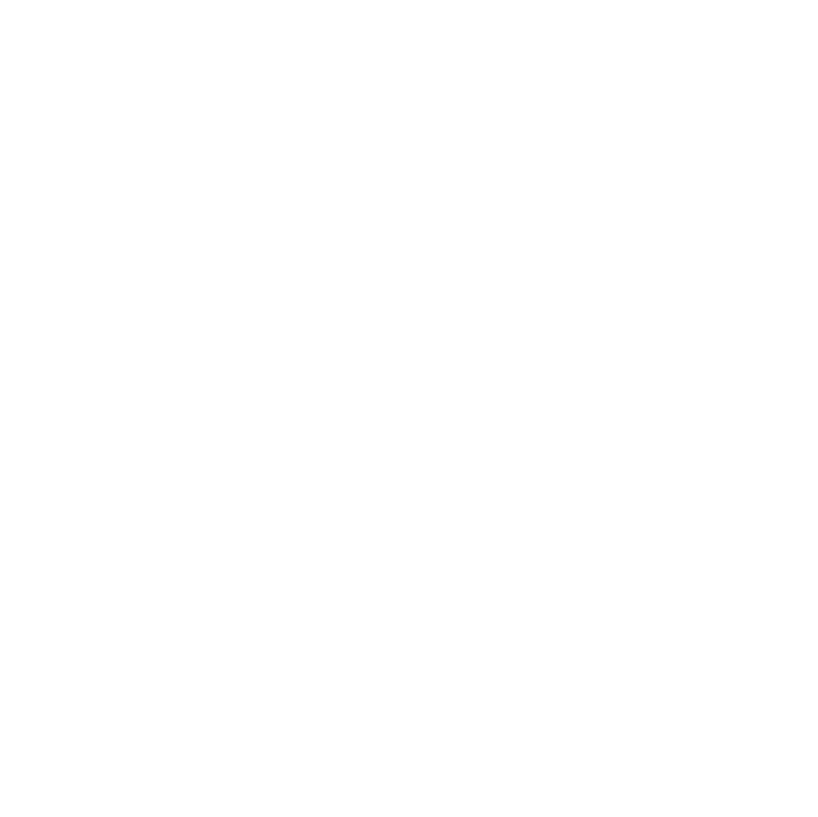
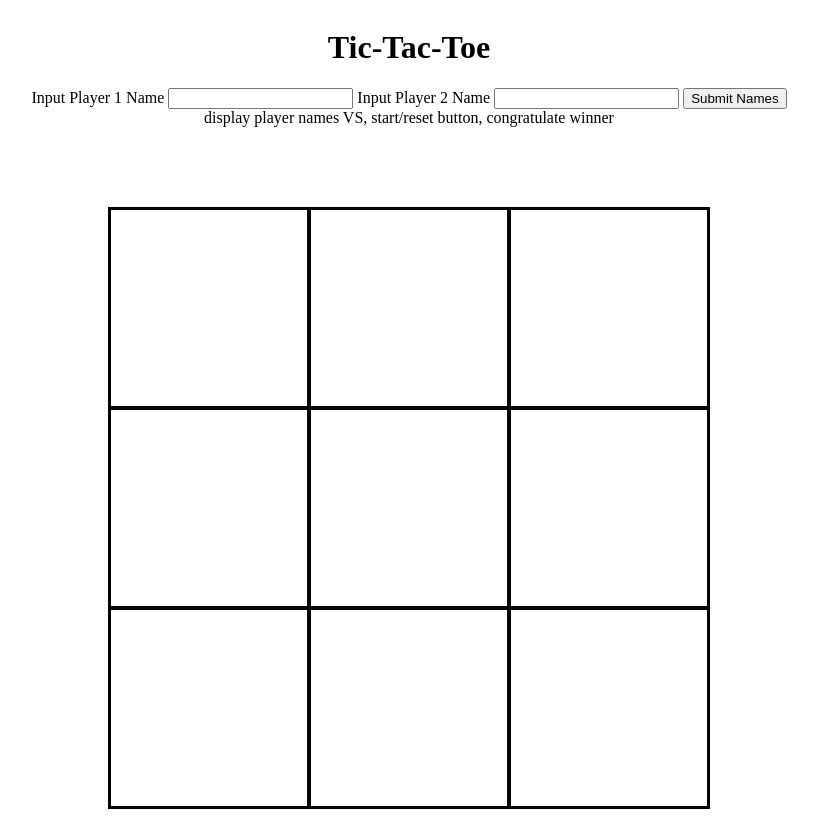
Before and after one commit to EnFuegoV3/tic-tac-toe, a plain HTML site: page index.html in a window 1280 px wide. Shown: the whole page, without its empty margins (231-1049 px from the left). Drawn offline with Linux system fonts and the light colour scheme.

Commit message:
more html and css set up before JS

```diff
--- a/index.html
+++ b/index.html
@@ -9,6 +9,29 @@
     <title>Tic-Tac-Toe</title>
 </head>
 <body>
-
+    <header>
+        <h1>Tic-Tac-Toe</h1>
+        <section class="player-input">
+            <form>
+                <label for="player1">Input Player 1 Name</label>
+                <input type="text" name="player1" id="player1">
+                <label for="player2">Input Player 2 Name</label>
+                <input type="text" name="player2" id="player2">
+                <button type="submit" class="submit">Submit Names</button>
+            </form>
+        </section>
+        <section class="player-board">display player names VS, start/reset button, congratulate winner</section>
+    </header>
+    <main class="game-board">
+        <div id="1"></div>
+        <div id="2"></div>
+        <div id="3"></div>
+        <div id="4"></div>
+        <div id="5"></div>
+        <div id="6"></div>
+        <div id="7"></div>
+        <div id="8"></div>
+        <div id="9"></div>
+    </main>
 </body>
 </html>
--- a/styles.css
+++ b/styles.css
@@ -0,0 +1,49 @@
+* {
+
+}
+
+body {
+    display: flex;
+    flex-direction: column;
+    align-items: center;
+}
+
+h1 {
+    text-align: center;
+}
+
+.player-input {
+    text-align: center;
+}
+
+.player-board {
+    text-align: center;
+}
+
+.game-board{
+    margin-top: 5em;
+    display: grid;
+    grid-template-columns: repeat(3, minmax(200px, 70%));
+    grid-template-rows: repeat(3, minmax(200px, 70%));
+    /* max-width: 70%;
+    max-height: 70%; */
+    border: 1px solid black;
+}
+
+.game-board > div {
+    border: 2px solid black;
+    display: flex;
+    justify-content: center;
+    align-items: center;
+
+
+}
+
+.x {
+    font-size: 7rem;
+
+}
+
+.o {
+    font-size: 7rem;
+}
```
